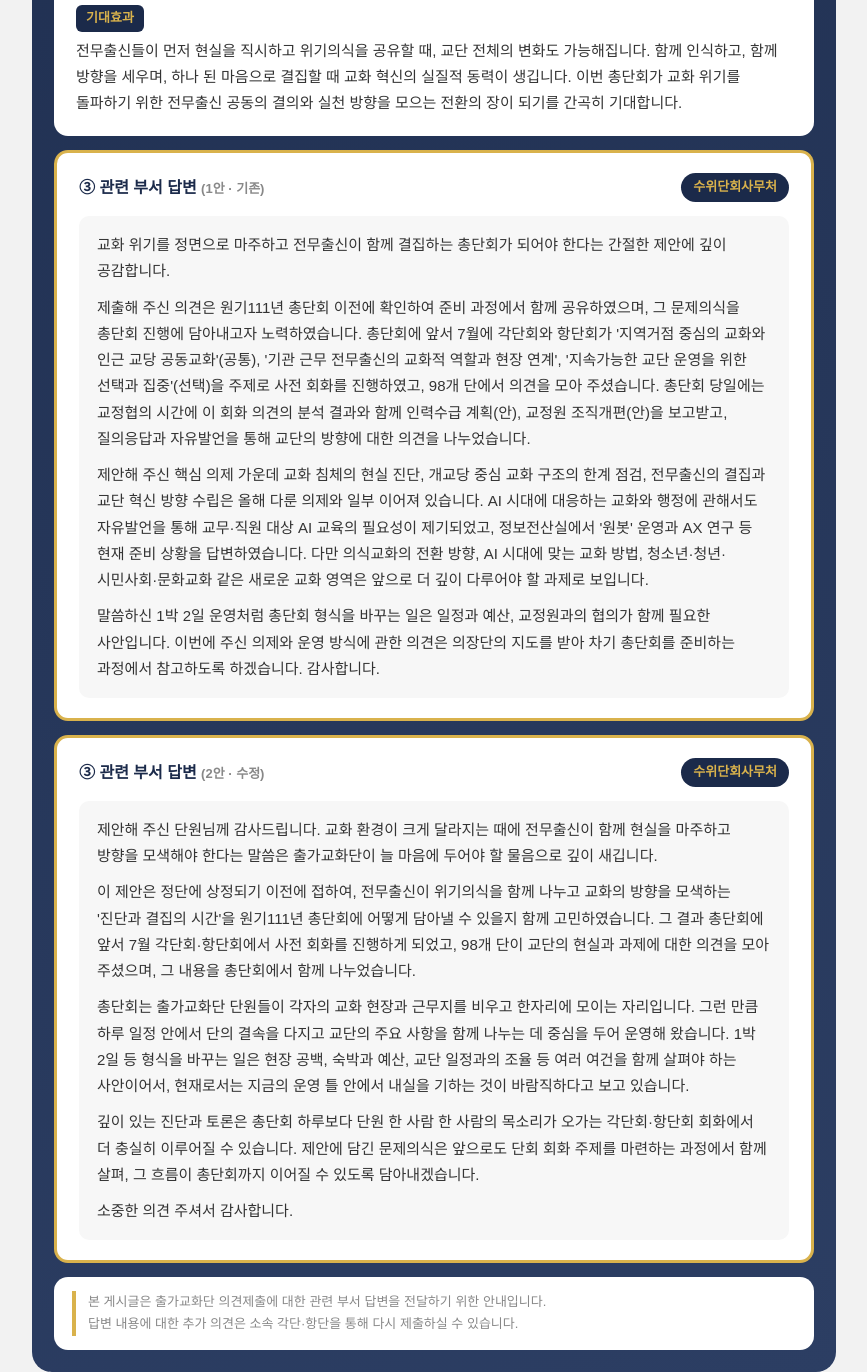
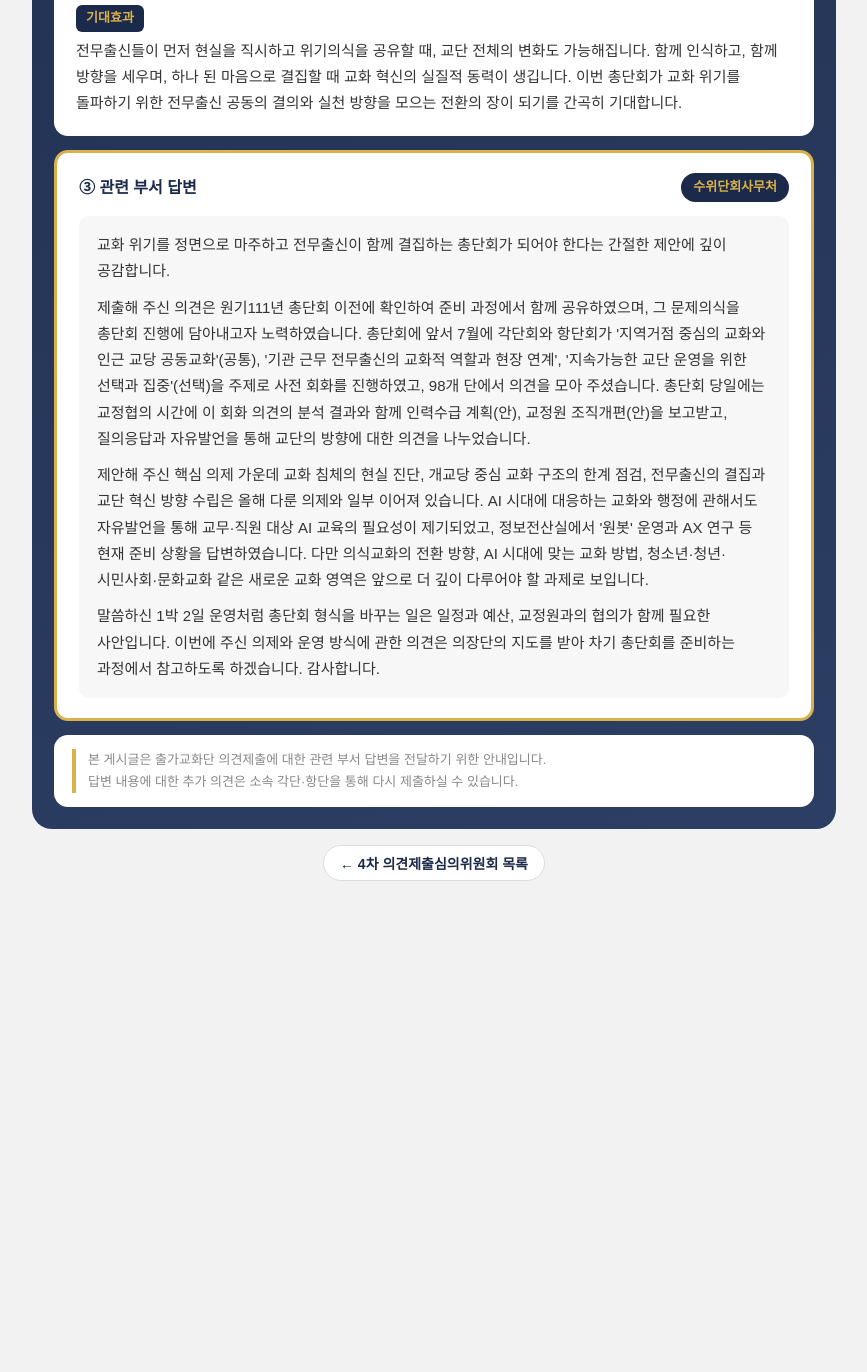
Before and after one commit to comechoi7-crypto/Opinions, a plain HTML site: page chongdanhoe-proposal/index.html in a window 1280 px wide. Shown: the part 1113-2485 px from the top of the page, without its empty margins (206-1073 px from the left). After the commit the page ends 2018 px from the top, so only its background shows below. Drawn offline with Linux system fonts and the light colour scheme.

Commit message:
총단회 진행 제안 답변 1안 확정: 2안 및 안 표시 제거
Co-Authored-By: Claude Opus 5.5 <noreply@anthropic.com>
Claude-Session: https://claude.ai/code/session_018HMcAo6Yrgnc5y8z3T5v7V

```diff
--- a/chongdanhoe-proposal/index.html
+++ b/chongdanhoe-proposal/index.html
@@ -62,7 +62,7 @@
   <!-- 3. 관련 부서 답변 (핵심) -->
   <div style="background:#FFFFFF;border:3px solid #D9B24C;border-radius:14px;padding:20px 22px;margin-bottom:14px;">
     <div style="display:flex;justify-content:space-between;align-items:center;flex-wrap:wrap;gap:6px;margin-bottom:14px;">
-      <span style="color:#1B2A4A;font-size:16px;font-weight:700;">③ 관련 부서 답변 <span style="font-size:13px;color:#888888;font-weight:600;">(1안 · 기존)</span></span>
+      <span style="color:#1B2A4A;font-size:16px;font-weight:700;">③ 관련 부서 답변</span>
       <span style="background:#1B2A4A;color:#D9B24C;border-radius:999px;padding:3px 12px;font-size:13px;font-weight:700;">수위단회사무처</span>
     </div>
     <div style="background:#F7F7F7;border-radius:10px;padding:16px 18px;font-size:15px;">
@@ -70,21 +70,6 @@
       <p style="margin:0 0 10px;">제출해 주신 의견은 원기111년 총단회 이전에 확인하여 준비 과정에서 함께 공유하였으며, 그 문제의식을 총단회 진행에 담아내고자 노력하였습니다. 총단회에 앞서 7월에 각단회와 항단회가 '지역거점 중심의 교화와 인근 교당 공동교화'(공통), '기관 근무 전무출신의 교화적 역할과 현장 연계', '지속가능한 교단 운영을 위한 선택과 집중'(선택)을 주제로 사전 회화를 진행하였고, 98개 단에서 의견을 모아 주셨습니다. 총단회 당일에는 교정협의 시간에 이 회화 의견의 분석 결과와 함께 인력수급 계획(안), 교정원 조직개편(안)을 보고받고, 질의응답과 자유발언을 통해 교단의 방향에 대한 의견을 나누었습니다.</p>
       <p style="margin:0 0 10px;">제안해 주신 핵심 의제 가운데 교화 침체의 현실 진단, 개교당 중심 교화 구조의 한계 점검, 전무출신의 결집과 교단 혁신 방향 수립은 올해 다룬 의제와 일부 이어져 있습니다. AI 시대에 대응하는 교화와 행정에 관해서도 자유발언을 통해 교무·직원 대상 AI 교육의 필요성이 제기되었고, 정보전산실에서 '원봇' 운영과 AX 연구 등 현재 준비 상황을 답변하였습니다. 다만 의식교화의 전환 방향, AI 시대에 맞는 교화 방법, 청소년·청년·시민사회·문화교화 같은 새로운 교화 영역은 앞으로 더 깊이 다루어야 할 과제로 보입니다.</p>
       <p style="margin:0;">말씀하신 1박 2일 운영처럼 총단회 형식을 바꾸는 일은 일정과 예산, 교정원과의 협의가 함께 필요한 사안입니다. 이번에 주신 의제와 운영 방식에 관한 의견은 의장단의 지도를 받아 차기 총단회를 준비하는 과정에서 참고하도록 하겠습니다. 감사합니다.</p>
-    </div>
-  </div>
-
-  <!-- 3-2. 관련 부서 답변 2안 -->
-  <div style="background:#FFFFFF;border:3px solid #D9B24C;border-radius:14px;padding:20px 22px;margin-bottom:14px;">
-    <div style="display:flex;justify-content:space-between;align-items:center;flex-wrap:wrap;gap:6px;margin-bottom:14px;">
-      <span style="color:#1B2A4A;font-size:16px;font-weight:700;">③ 관련 부서 답변 <span style="font-size:13px;color:#888888;font-weight:600;">(2안 · 수정)</span></span>
-      <span style="background:#1B2A4A;color:#D9B24C;border-radius:999px;padding:3px 12px;font-size:13px;font-weight:700;">수위단회사무처</span>
-    </div>
-    <div style="background:#F7F7F7;border-radius:10px;padding:16px 18px;font-size:15px;">
-      <p style="margin:0 0 10px;">제안해 주신 단원님께 감사드립니다. 교화 환경이 크게 달라지는 때에 전무출신이 함께 현실을 마주하고 방향을 모색해야 한다는 말씀은 출가교화단이 늘 마음에 두어야 할 물음으로 깊이 새깁니다.</p>
-      <p style="margin:0 0 10px;">이 제안은 정단에 상정되기 이전에 접하여, 전무출신이 위기의식을 함께 나누고 교화의 방향을 모색하는 '진단과 결집의 시간'을 원기111년 총단회에 어떻게 담아낼 수 있을지 함께 고민하였습니다. 그 결과 총단회에 앞서 7월 각단회·항단회에서 사전 회화를 진행하게 되었고, 98개 단이 교단의 현실과 과제에 대한 의견을 모아 주셨으며, 그 내용을 총단회에서 함께 나누었습니다.</p>
-      <p style="margin:0 0 10px;">총단회는 출가교화단 단원들이 각자의 교화 현장과 근무지를 비우고 한자리에 모이는 자리입니다. 그런 만큼 하루 일정 안에서 단의 결속을 다지고 교단의 주요 사항을 함께 나누는 데 중심을 두어 운영해 왔습니다. 1박 2일 등 형식을 바꾸는 일은 현장 공백, 숙박과 예산, 교단 일정과의 조율 등 여러 여건을 함께 살펴야 하는 사안이어서, 현재로서는 지금의 운영 틀 안에서 내실을 기하는 것이 바람직하다고 보고 있습니다.</p>
-      <p style="margin:0 0 10px;">깊이 있는 진단과 토론은 총단회 하루보다 단원 한 사람 한 사람의 목소리가 오가는 각단회·항단회 회화에서 더 충실히 이루어질 수 있습니다. 제안에 담긴 문제의식은 앞으로도 단회 회화 주제를 마련하는 과정에서 함께 살펴, 그 흐름이 총단회까지 이어질 수 있도록 담아내겠습니다.</p>
-      <p style="margin:0;">소중한 의견 주셔서 감사합니다.</p>
     </div>
   </div>
 
```
